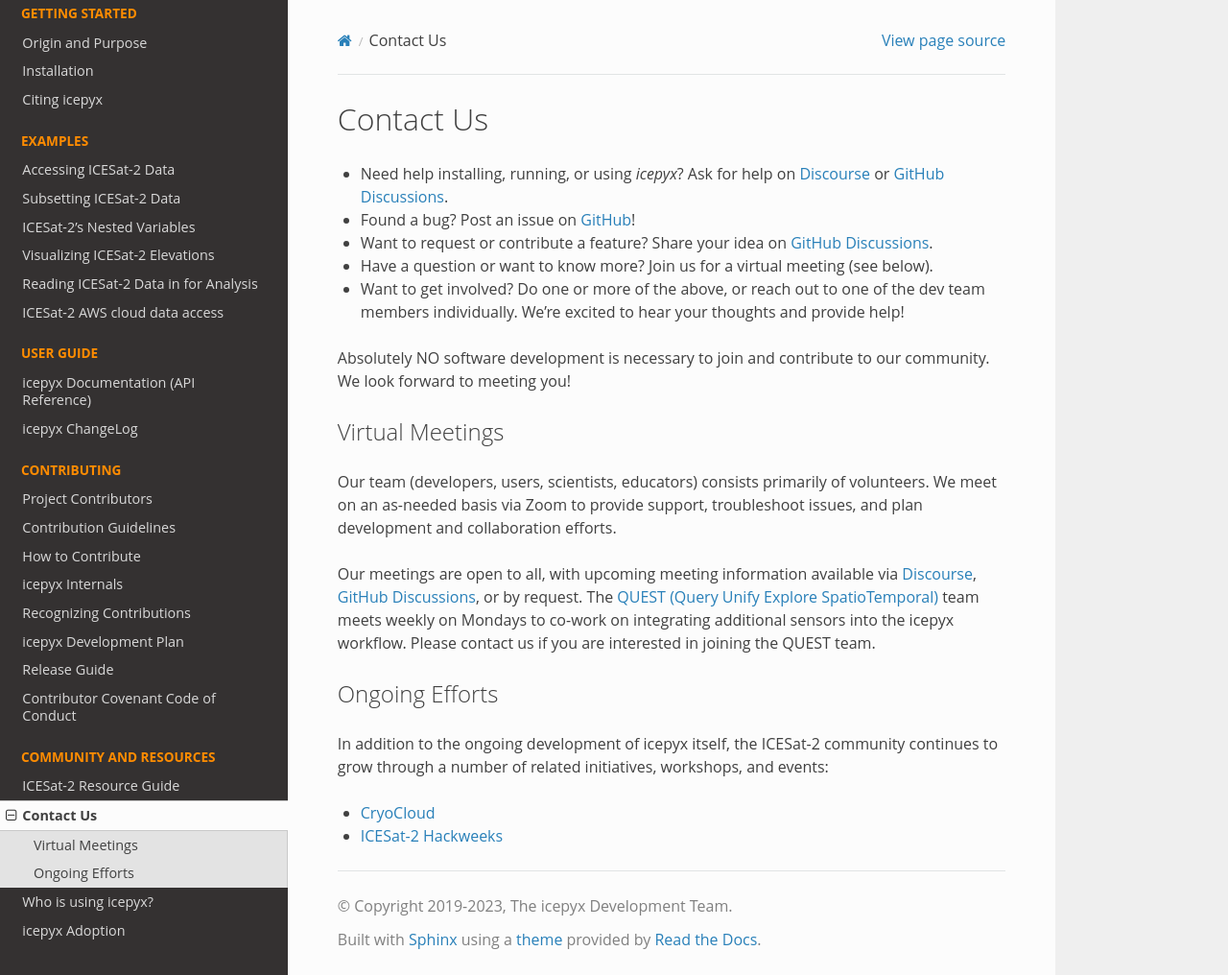
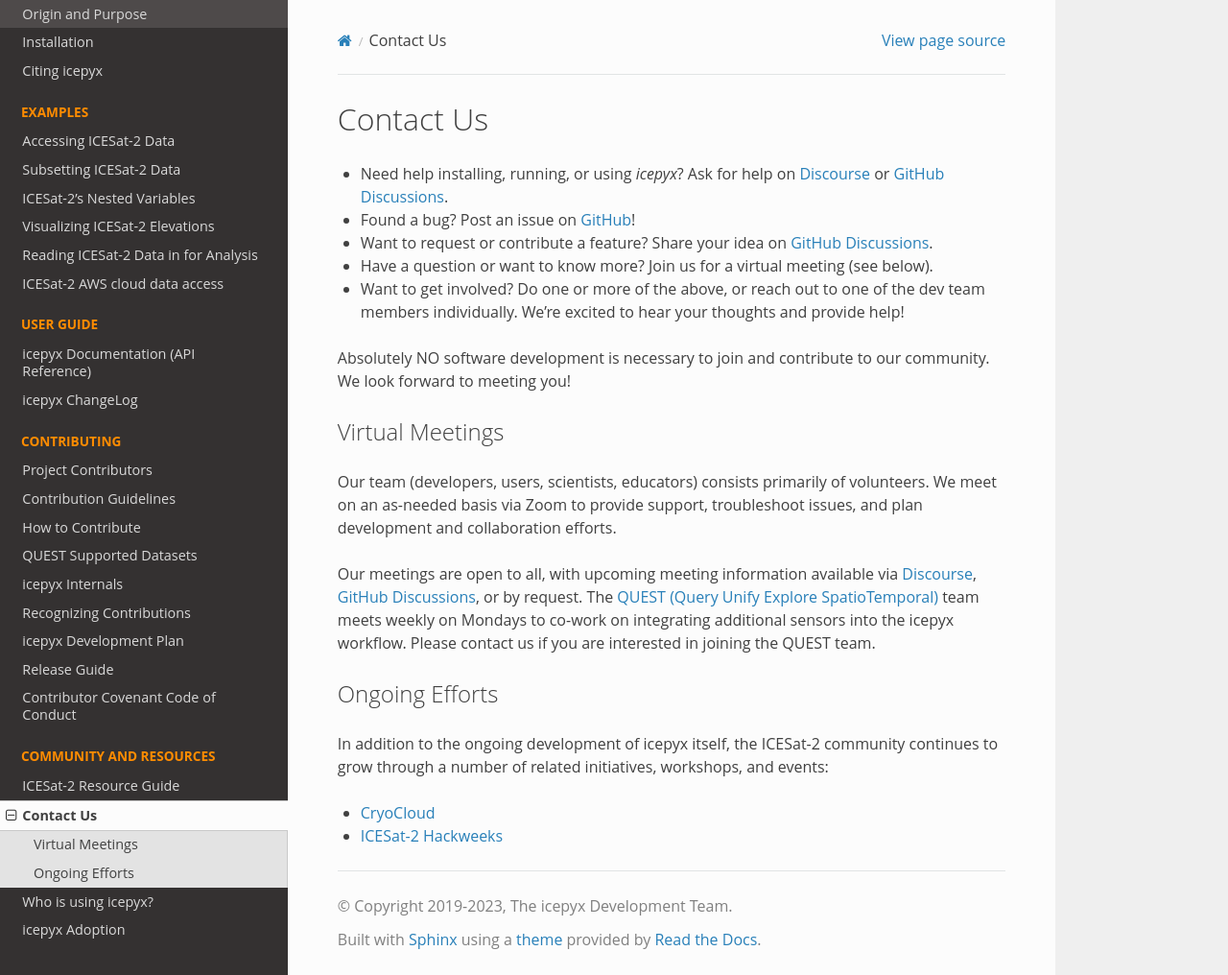
Before and after one commit to icesat2py/icepyx, a Sphinx documentation site: the page built from doc/source/community/contact.rst, in a window 1280 px wide and 1016 px high. Shown: the whole window at 96% size. Built offline with Sphinx 7.4.7 and the Read the Docs theme 2.0.0, drawn with Linux system fonts in a browser that asks for light colours; pages that are not in the unit, such as notebooks, are missing from menus; the version number could not be read and is left out.

Commit message:
Fixed typo in reference.

```diff
--- a/doc/source/index.rst
+++ b/doc/source/index.rst
@@ -145,7 +145,7 @@
    contributing/contributors_link
    contributing/contribution_guidelines
    contributing/how_to_contribute
-   contributing/quest_supported_label
+   contributing/quest-available-datasets
    contributing/icepyx_internals
    contributing/attribution_link
    contributing/development_plan
```
